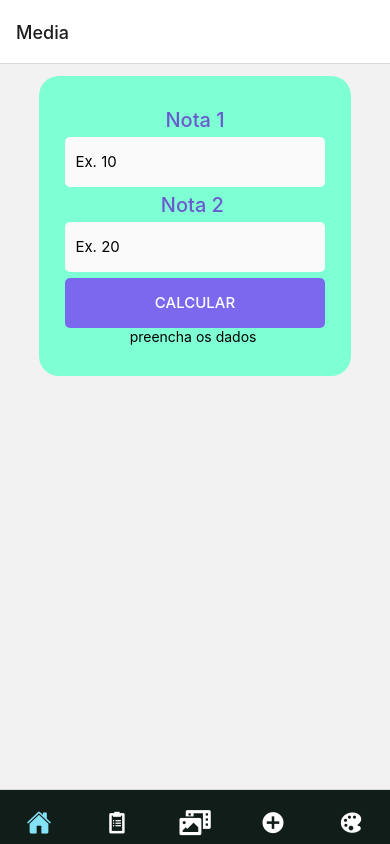
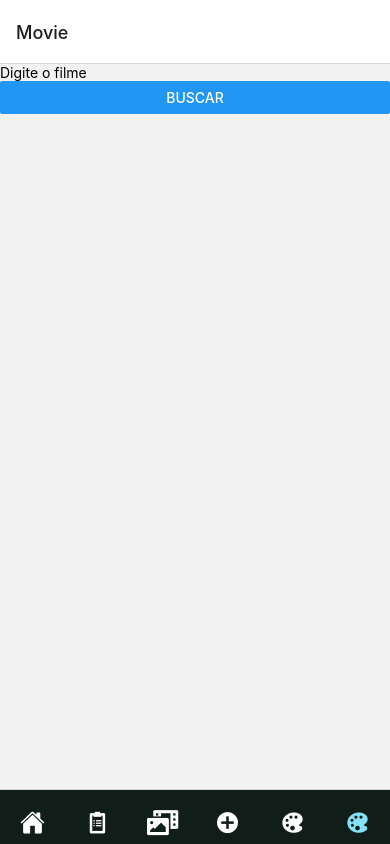
Before and after one commit to matheus-a-chaves/estudos-react-native, a React Native app: screen /Movie in a window 390 px wide. Built offline with nearby package versions, Linux system fonts and the light colour scheme.

Commit message:
adicionado api_movie

```diff
--- a/package.json
+++ b/package.json
@@ -12,10 +12,14 @@
     "@react-navigation/bottom-tabs": "^6.5.8",
     "@react-navigation/native": "^6.1.7",
     "@react-navigation/stack": "^6.3.17",
+    "axios": "^1.5.0",
     "expo": "^49.0.8",
     "expo-status-bar": "~1.6.0",
     "react": "18.2.0",
-    "react-native": "0.72.4"
+    "react-native": "0.72.4",
+    "react-native-web": "~0.19.6",
+    "react-dom": "18.2.0",
+    "@expo/webpack-config": "^19.0.0"
   },
   "devDependencies": {
     "@babel/core": "^7.20.0"
--- /dev/null
+++ b/src/api/tmdb.js
@@ -0,0 +1,10 @@
+import axios from 'axios';
+
+const apiKey = 'c5568d6e77039a6978ff01e662ba04a1';
+
+export default axios.create({
+    baseURL: 'https://api.themoviedb.org/3/',
+    params: {
+        api_key: apiKey
+    }
+});
--- /dev/null
+++ b/src/components/screens/SearchTmdb.js
@@ -0,0 +1,46 @@
+import React, { useState } from "react"
+import {
+    View,
+    StyleSheet,
+    TextInput
+} from 'react-native';
+import tmdb from '../../api/tmdb';
+import { Button } from 'react-native-web';
+
+
+async function searchTmdb(query) {
+    const response = await tmdb.get('/search/movie', {
+        params: {
+            query,
+            include_adult: false,
+        }
+    })
+    console.log(response)
+}
+
+
+
+const SearchTmdb = () => {
+    const [filme, setFilme] = useState("")
+    return (
+        <View>
+            <TextInput
+                style={styles.inputText}
+                placeholder="Digite o filme"
+                onChangeText={setFilme}
+            />
+            <Button title="Buscar" onPress={() => searchTmdb(filme)} />
+        </View>
+    );
+}
+
+const styles = StyleSheet.create({
+    flatList: {
+        display: 'flex',
+        width: "100%",
+        height: "100%",
+    }
+
+});
+
+export default SearchTmdb;
--- a/src/routes.js
+++ b/src/routes.js
@@ -5,6 +5,7 @@ import Lista from './components/Lista'
 import Contador from './components/screens/CounterScreen'
 import ListaCor from './components/ColorList'
 import Galeria from './components/screens/GalleryScreen'
+import SearchTmdb from './components/screens/SearchTmdb'
 
 import { Entypo, Ionicons, Foundation, FontAwesome5 } from '@expo/vector-icons'
 
@@ -73,6 +74,16 @@ export default function App() {
                     )
                 }}
             />
+            <Tab.Screen
+                name="Movie"
+                component={SearchTmdb}
+                options={{
+                    tabBarLabel: '',
+                    tabBarIcon: ({ size, color }) => (
+                        <Ionicons name="color-palette" size={size} color={color} />
+                    )
+                }}
+            />
         </Tab.Navigator>
     );
 }
```
Also changed, not shown: 1 other file (tests, documents, lock files or other folders).
